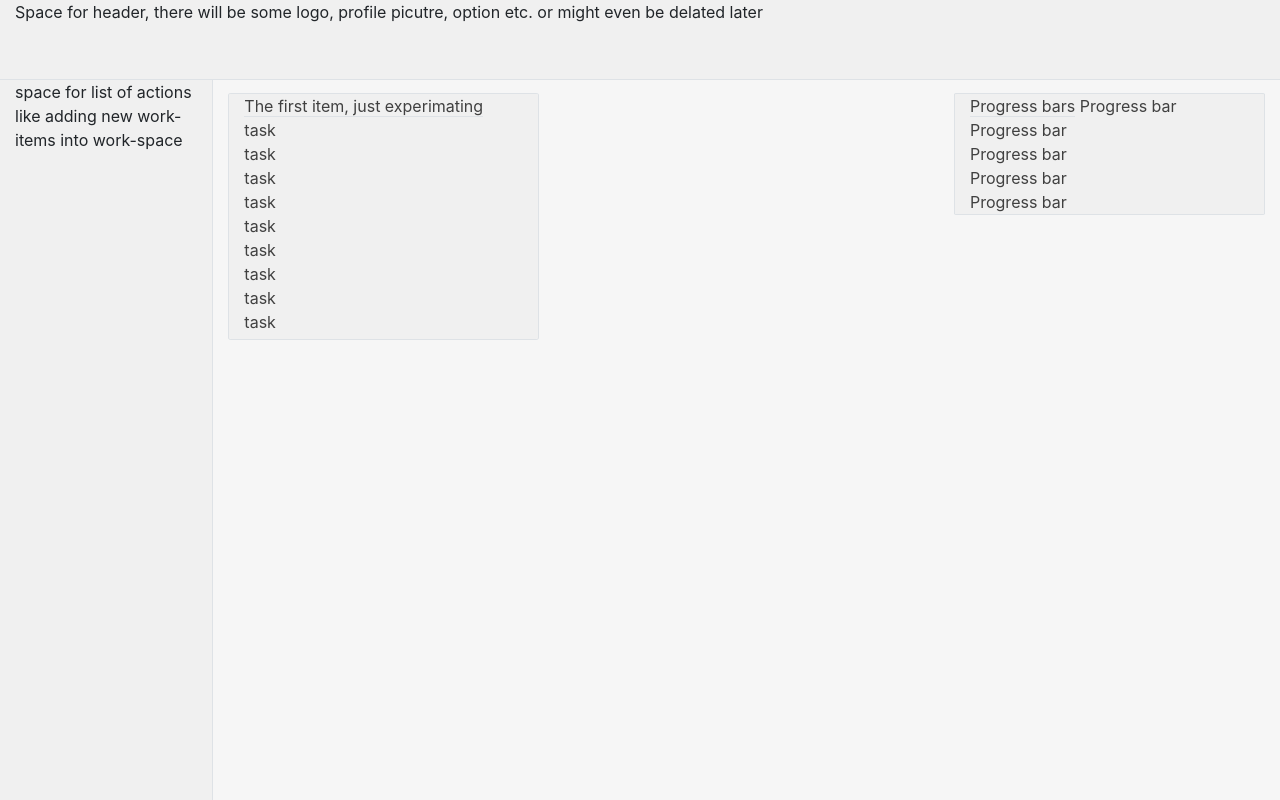
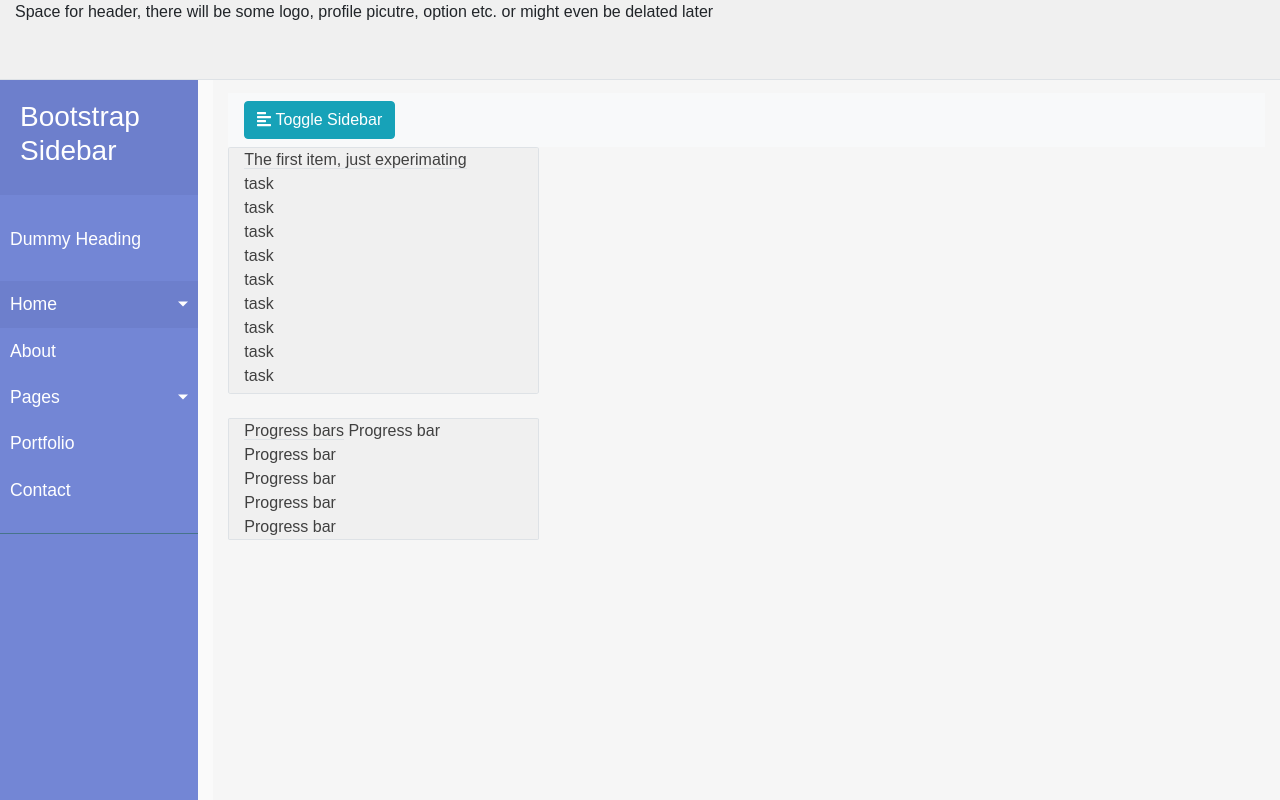
Before and after one commit to animestanduser/planner, a plain HTML site: page index.html in a window 1280 px wide. Drawn offline with nearby package versions, Linux system fonts and the light colour scheme.

Commit message:
Added a sidebar with toogle button
Added a sidebar that can be hidden using an toogle button.

```diff
--- a/index.html
+++ b/index.html
@@ -9,6 +9,10 @@
     <!-- Bootstrap CSS -->
     <link rel="stylesheet" href="https://stackpath.bootstrapcdn.com/bootstrap/4.3.1/css/bootstrap.min.css" integrity="sha384-ggOyR0iXCbMQv3Xipma34MD+dH/1fQ784/j6cY/iJTQUOhcWr7x9JvoRxT2MZw1T" crossorigin="anonymous">
     <link rel="stylesheet" href="style.css">
+
+        <!-- Font Awesome JS -->
+        <script defer src="https://use.fontawesome.com/releases/v5.0.13/js/solid.js" integrity="sha384-tzzSw1/Vo+0N5UhStP3bvwWPq+uvzCMfrN1fEFe+xBmv1C/AtVX5K0uZtmcHitFZ" crossorigin="anonymous"></script>
+        <script defer src="https://use.fontawesome.com/releases/v5.0.13/js/fontawesome.js" integrity="sha384-6OIrr52G08NpOFSZdxxz1xdNSndlD4vdcf/q2myIUVO0VsqaGHJsB0RaBE01VTOY" crossorigin="anonymous"></script>
 </head>
   <body>
 
@@ -16,9 +20,69 @@
         <div class="row flex-fill header border-bottom">
           <div class="col-md-12">Space for header, there will be some logo, profile picutre, option etc. or might even be delated later</div>
         </div>
-        <div class="row flex-fill main-body">
-          <div class="col-md-2 side-bar border-right">space for list of actions like adding new work-items into work-space</div>
+        <div class="row flex-fill content main-body">
+          <div class="wrapper col-md-2">
+            <!-- Sidebar -->
+            <nav id="sidebar">
+                <div class="sidebar-header">
+                    <h3>Bootstrap Sidebar</h3>
+                </div>
+
+                <ul class="list-unstyled components">
+                    <p>Dummy Heading</p>
+                    <li class="active">
+                        <a href="#homeSubmenu" data-toggle="collapse" aria-expanded="false" class="dropdown-toggle">Home</a>
+                        <ul class="collapse list-unstyled" id="homeSubmenu">
+                            <li>
+                                <a href="#">Home 1</a>
+                            </li>
+                            <li>
+                                <a href="#">Home 2</a>
+                            </li>
+                            <li>
+                                <a href="#">Home 3</a>
+                            </li>
+                        </ul>
+                    </li>
+                    <li>
+                        <a href="#">About</a>
+                    </li>
+                    <li>
+                        <a href="#pageSubmenu" data-toggle="collapse" aria-expanded="false" class="dropdown-toggle">Pages</a>
+                        <ul class="collapse list-unstyled" id="pageSubmenu">
+                            <li>
+                                <a href="#">Page 1</a>
+                            </li>
+                            <li>
+                                <a href="#">Page 2</a>
+                            </li>
+                            <li>
+                                <a href="#">Page 3</a>
+                            </li>
+                        </ul>
+                    </li>
+                    <li>
+                        <a href="#">Portfolio</a>
+                    </li>
+                    <li>
+                        <a href="#">Contact</a>
+                    </li>
+                </ul>
+            </nav>
+
+        </div>
+
           <div class="col-md-10 work-space">
+            <nav class="navbar navbar-expand-lg navbar-light bg-light">
+              <div class="container-fluid">
+
+                  <button type="button" id="sidebarCollapse" class="btn btn-info">
+                      <i class="fas fa-align-left"></i>
+                      <span>Toggle Sidebar</span>
+                  </button>
+
+              </div>
+          </nav>
             <div class="col-md-1 item task-item border">
                 <span class="border-bottom">The first item, just experimating</span>
                 <div class="task-list">
@@ -34,6 +98,7 @@
                   <span>task</span></br>
                 </div>
             </div>
+          </br>
 
             <div class="col-md-1 item progress-bars border">
               <span class="border-bottom">Progress bars</span>
@@ -47,6 +112,7 @@
         </div>
       </div>
 
+
     <!-- Optional JavaScript -->
     <!-- jQuery first, then Popper.js, then Bootstrap JS -->
     <script src="https://code.jquery.com/jquery-3.3.1.slim.min.js" integrity="sha384-q8i/X+965DzO0rT7abK41JStQIAqVgRVzpbzo5smXKp4YfRvH+8abtTE1Pi6jizo" crossorigin="anonymous"></script>
--- a/script.js
+++ b/script.js
@@ -0,0 +1,7 @@
+$(document).ready(function () {
+
+    $('#sidebarCollapse').on('click', function () {
+        $('#sidebar').toggleClass('active');
+    });
+
+});
--- a/style.css
+++ b/style.css
@@ -53,7 +53,102 @@ html, body{
 }
 
 .progress-bars{
+}
+
+
+.wrapper {
+    display: flex;
+    align-items: stretch;
+    margin-left: 0;
+    padding-left: 0;
+    width: 100%;
+}
+
+#sidebar {
+    min-width: 100%;
+    max-width: 100%;
+
+}
+
+#sidebar.active {
+    margin-left: -250px;
+}
+
+a[data-toggle="collapse"] {
     position: relative;
-    left: 70%;
-    top: -35%;
 }
+
+.dropdown-toggle::after {
+    display: block;
+    position: absolute;
+    top: 50%;
+    right: 5%;
+    transform: translateY(-50%);
+}
+
+/*
+    ADDITIONAL DEMO STYLE, NOT IMPORTANT TO MAKE THINGS WORK BUT TO MAKE IT A BIT NICER :)
+*/
+@import "https://fonts.googleapis.com/css?family=Poppins:300,400,500,600,700";
+
+
+body {
+    font-family: 'Poppins', sans-serif;
+    background: #fafafa;
+}
+
+p {
+    font-family: 'Poppins', sans-serif;
+    font-size: 1.1em;
+    font-weight: 300;
+    line-height: 1.7em;
+    color: #999;
+}
+
+a, a:hover, a:focus {
+    color: inherit;
+    text-decoration: none;
+    transition: all 0.3s;
+}
+
+#sidebar {
+    /* don't forget to add all the previously mentioned styles here too */
+    background: #7386D5;
+    color: #fff;
+    transition: all 0.3s;
+}
+
+#sidebar .sidebar-header {
+    padding: 20px;
+    background: #6d7fcc;
+}
+
+#sidebar ul.components {
+    padding: 20px 0;
+    border-bottom: 1px solid #47748b;
+}
+
+#sidebar ul p {
+    color: #fff;
+    padding: 10px;
+}
+
+#sidebar ul li a {
+    padding: 10px;
+    font-size: 1.1em;
+    display: block;
+}
+#sidebar ul li a:hover {
+    color: #7386D5;
+    background: #fff;
+}
+
+#sidebar ul li.active > a, a[aria-expanded="true"] {
+    color: #fff;
+    background: #6d7fcc;
+}
+ul ul a {
+    font-size: 0.9em !important;
+    padding-left: 30px !important;
+    background: #6d7fcc;
+}
```
